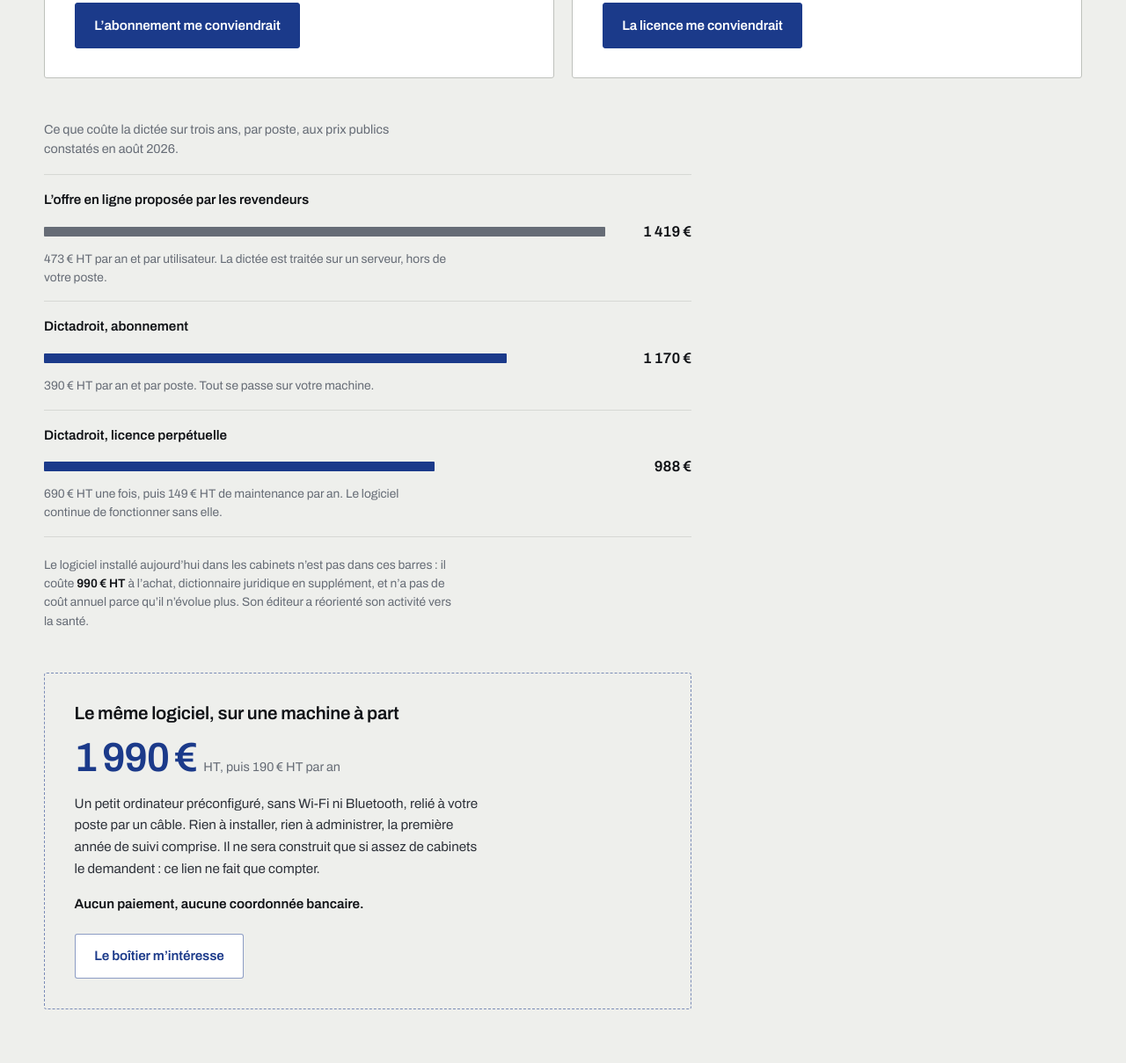
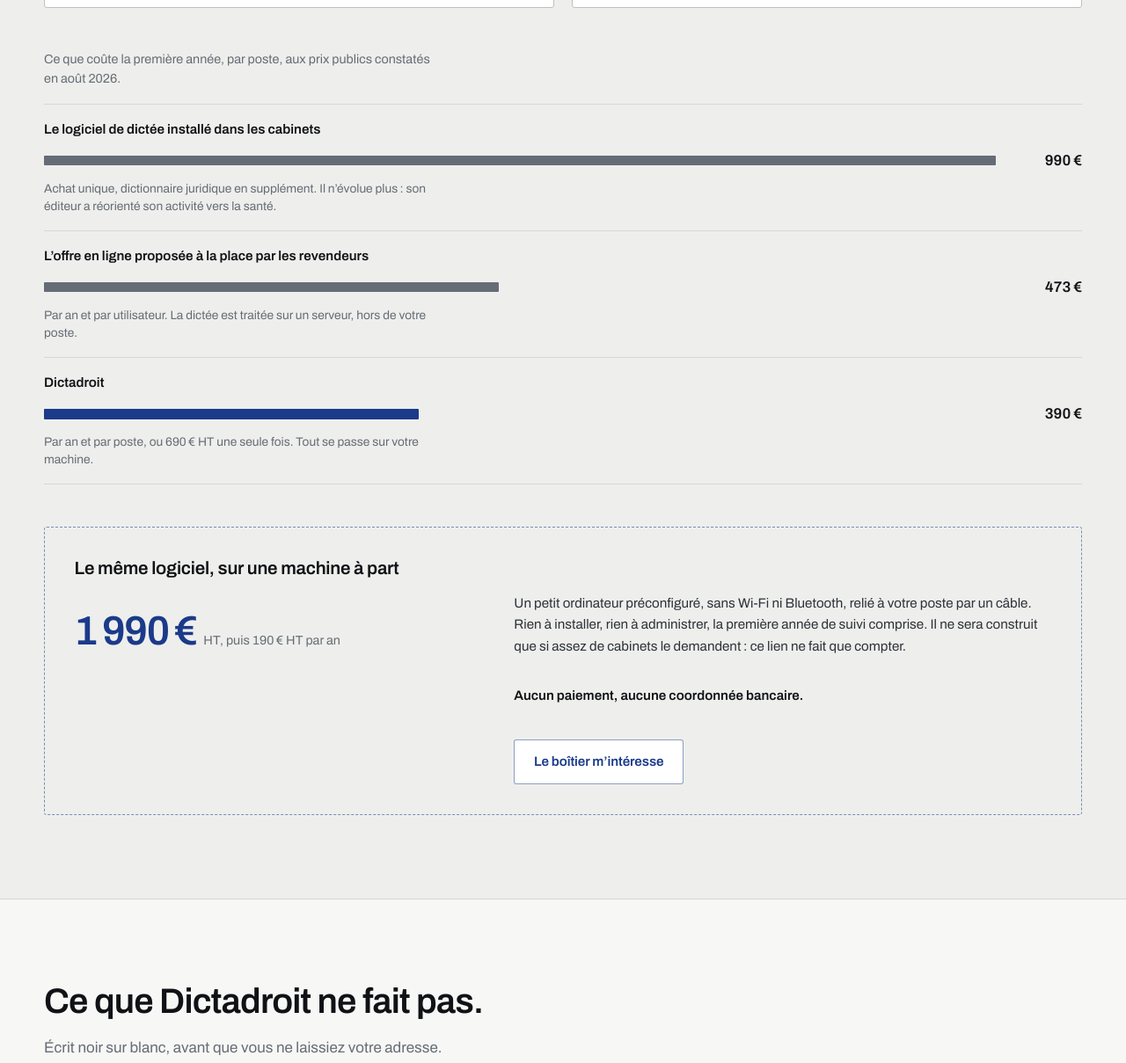
Before and after one commit to sigreturn-labs/dictadroit.fr, a plain HTML site: page index.html in a window 1280 px wide. Shown: the part 3266-4475 px from the top of the page at 88% size. Drawn offline with Linux system fonts and the light colour scheme.

Commit message:
theme sombre non eblouissant, comparatif direct, alignement plein cadre ou centre

```diff
--- a/dictadroit.css
+++ b/dictadroit.css
@@ -125,11 +125,16 @@
     --accent-vif:170 194 250;
     --sur-accent: 15  17  20;
 
-    --inv-fond:     247 247 245;
-    --inv-texte:     16  18  22;
-    --inv-sourdine: 102 108 118;
-    --inv-accent:    27  58 138;
-    --inv-filet:    214 216 212;
+    /* 🔴 De nuit, le bloc inversé ne repasse PAS au papier. Une bande claire
+       en pleine largeur au milieu d'une page sombre éblouit : on lit ce site
+       le soir, au cabinet, et le rythme de la page ne vaut pas une brûlure.
+       Il devient la surface la plus HAUTE du thème sombre, la feuille : le
+       bloc reste distinct de son voisinage, sans flash. */
+    --inv-fond:      34  39  46;
+    --inv-texte:    237 238 234;
+    --inv-sourdine: 154 161 172;
+    --inv-accent:   138 169 240;
+    --inv-filet:     62  69  80;
 
     /* de nuit, une ombre noire sur une page noire ne se voit pas : la feuille
        flotte alors par une LUMIÈRE d'un pixel, pas par une ombre. */
@@ -152,11 +157,11 @@
   --accent-vif:170 194 250;
   --sur-accent: 15  17  20;
 
-  --inv-fond:     247 247 245;
-  --inv-texte:     16  18  22;
-  --inv-sourdine: 102 108 118;
-  --inv-accent:    27  58 138;
-  --inv-filet:    214 216 212;
+  --inv-fond:      34  39  46;
+  --inv-texte:    237 238 234;
+  --inv-sourdine: 154 161 172;
+  --inv-accent:   138 169 240;
+  --inv-filet:     62  69  80;
 
   --ombre-feuille: 0 0 0 1px rgb(255 255 255 / .07),
                    0 18px 40px -20px rgb(0 0 0 / .9);
@@ -236,6 +241,15 @@
    d'atterrissage fabriquée : les H1 et H2 portent leur poids tout seuls. */
 
 .page { width: min(100% - 2.5rem, 1180px); margin-inline: auto; }
+
+/* 🔴 LA REGLE D'ALIGNEMENT. Un bloc occupe TOUT le cadre, ou il est CENTRE.
+   Jamais aligne a gauche avec du vide a droite : le vide se lit comme un
+   oubli, pas comme une intention. `.colonne` est la forme centree ; ce qu'elle
+   contient reste ferre a gauche, c'est le BLOC qui se centre, pas le texte. */
+.colonne { max-width: 46rem; margin-inline: auto; }
+.colonne > .tete-section,
+.colonne > .dire-suite,
+.colonne > .legende-demo { max-width: none; }
 @media (min-width: 60rem) { .page { width: min(100% - 5rem, 1180px); } }
 
 .section { padding-block: clamp(3.25rem, 1.6rem + 5.4vw, 6.5rem); }
@@ -656,7 +670,9 @@
    Le logiciel installe aujourd'hui n'y figure pas : il n'a pas de cout annuel,
    et l'inclure demanderait de comparer un achat unique a des loyers. Le dire
    en note coute moins cher en credibilite que de le faire entrer de force. */
-.comparatif { margin: clamp(2rem, 1rem + 2.5vw, 3rem) 0 0; max-width: 46rem; }
+/* Plein cadre : une barre plus longue se lit mieux, et le comparatif
+   partage alors ses deux bords avec les cartes de tarif juste au-dessus. */
+.comparatif { margin: clamp(2rem, 1rem + 2.5vw, 3rem) 0 0; }
 .comparatif figcaption {
   font-size: 0.9rem; line-height: 1.5; color: rgb(var(--sourdine));
   margin-bottom: 1.1rem; max-width: 54ch;
@@ -708,10 +724,23 @@
   border: 1px dashed rgb(var(--accent) / .55);
   border-radius: var(--rayon);
   padding: clamp(1.4rem, 0.9rem + 1.6vw, 2.1rem);
-  max-width: 46rem;
 }
 .boitier h3 { margin-bottom: 0.9rem; }
-.boitier-corps p { font-size: 0.95rem; max-width: 54ch; }
+/* Plein cadre, mais coupé en deux à l'intérieur : un encart large dont le
+   texte s'arrête au tiers rouvrirait le vide à droite qu'on vient de fermer. */
+@media (min-width: 48rem) {
+  .boitier-corps {
+    display: grid; grid-template-columns: minmax(0, 0.85fr) minmax(0, 1.15fr);
+    gap: 1rem 3rem; align-items: start;
+  }
+  /* Le prix tient toute la hauteur de sa colonne, le reste s'empile dans
+     l'autre. Sinon le bouton s'etire sur une demi-page et deux vides
+     s'ouvrent : c'est exactement ce que faisait la version precedente. */
+  .boitier-corps .montant { grid-column: 1; grid-row: 1 / -1; margin: 0; align-self: center; }
+  .boitier-corps > :not(.montant) { grid-column: 2; }
+  .boitier-corps .bouton { justify-self: start; }
+}
+.boitier-corps p { font-size: 0.95rem; max-width: none; }
 .montant--bleu .nombre { color: rgb(var(--accent)); }
 .montant--bleu { margin-bottom: 1rem; }
 .boitier-garde { color: rgb(var(--texte)); }
@@ -770,9 +799,12 @@
 
 /* ─────────────────────────────────────────────────────── 12. auteur ─── */
 
-.auteur-rang { display: grid; gap: clamp(1.75rem, 1rem + 3vw, 3.5rem); align-items: start; }
-@media (min-width: 64rem) {
-  .auteur-rang { grid-template-columns: 1fr 1fr; gap: 4.5rem; }
+.auteur-rang { display: grid; gap: 1.75rem; align-items: start; }
+/* Le portrait n'a pas besoin d'une demi-page : agrandi a la taille de sa
+   colonne il ecrasait le texte, et le bloc devenait laid. Une vignette collee
+   au texte, dans une colonne centree : c'est un visage, pas une affiche. */
+@media (min-width: 40rem) {
+  .auteur-rang { grid-template-columns: 13rem minmax(0, 1fr); gap: 2.5rem; }
 }
 /* Le portrait : un médaillon, comme sur le site de l'éditeur.
    LE POINT QUI COMPTE : la surface et son filet SUIVENT le thème. Ce sont
@@ -791,9 +823,7 @@
    et quatre équerres autour d'un cercle en feraient un second. */
 .portrait {
   position: relative;
-  /* Il remplit sa colonne : sur un marche ou l'editeur solo inconnu est le
-     risque principal, le visage EST un argument, pas une vignette. */
-  width: min(100%, 25rem);
+  width: min(100%, 13rem);
   aspect-ratio: 1 / 1;
   border-radius: 50%;
   overflow: hidden;
@@ -814,9 +844,7 @@
   border: 1px solid rgb(var(--filet-net));
   border-radius: var(--rayon);
   padding: clamp(1.5rem, 0.8rem + 3vw, 3.5rem);
-  /* Aligné à gauche comme tout le reste. C'était le SEUL bloc centré du corps,
-     et son axe ne tombait sur celui d'aucune autre section. */
-  max-width: 46rem;
+  max-width: 46rem; margin-inline: auto;
 }
 .formulaire { margin-top: 0.5rem; }
 .champ { margin-bottom: 1.5rem; }
@@ -938,7 +966,7 @@
   border: 1px solid rgb(var(--filet-net));
   border-radius: var(--rayon);
   padding: clamp(1.6rem, 0.9rem + 3vw, 3.5rem);
-  max-width: 46rem;
+  max-width: 46rem; margin-inline: auto;
 }
 .feuillet-cadre h1 { margin-bottom: 1.2rem; }
 .feuillet-cadre .actions { margin-top: 2rem; }
--- a/index.html
+++ b/index.html
@@ -72,7 +72,7 @@
 <link rel="preload" href="polices/archivo-600-latin.woff2" as="font" type="font/woff2" crossorigin>
 <link rel="preload" href="polices/garamond-latin.woff2" as="font" type="font/woff2" crossorigin>
 <link rel="preload" href="polices/courier-latin.woff2" as="font" type="font/woff2" crossorigin>
-<link rel="stylesheet" href="dictadroit.css?v=eb515b6f">
+<link rel="stylesheet" href="dictadroit.css?v=6fe36a74">
 </head>
 <body>
 
@@ -228,6 +228,7 @@
   <!-- ═════════════════════════════════════════ ce que fait la v1 ═══ -->
   <section class="section preuves" id="demonstration">
     <div class="page">
+      <div class="colonne">
       <div class="tete-section">
         <h2>Vous ne changez pas de logiciel&#8239;: le texte arrive là où votre curseur
           clignote.</h2>
@@ -252,6 +253,7 @@
 
       <p class="legende-demo">Vos conclusions, vos actes, vos courriers. Et vos notes
         d’audience, dictées à chaud en sortant de la salle.</p>
+      </div>
     </div>
   </section>
 
@@ -311,41 +313,37 @@
            pas la même place, les pistes n'ont plus la même longueur et les
            barres ne sont plus comparables entre elles. -->
       <figure class="comparatif">
-        <figcaption>Ce que coûte la dictée sur trois ans, par poste, aux prix publics
-          constatés en août&#160;2026.</figcaption>
+        <figcaption>Ce que coûte la première année, par poste, aux prix publics constatés
+          en août&#160;2026.</figcaption>
         <ul>
           <li class="comparatif-ligne">
-            <p class="comparatif-nom">L’offre en ligne proposée par les revendeurs</p>
+            <p class="comparatif-nom">Le logiciel de dictée installé dans les cabinets</p>
             <div class="comparatif-mesure">
               <div class="comparatif-piste" aria-hidden="true"><span style="--part: 100%"></span></div>
-              <p class="comparatif-prix">1&#8239;419&#8239;€</p>
+              <p class="comparatif-prix">990&#8239;€</p>
             </div>
-            <p class="comparatif-glose">473&#8239;€ HT par an et par utilisateur. La dictée est
-              traitée sur un serveur, hors de votre poste.</p>
+            <p class="comparatif-glose">Achat unique, dictionnaire juridique en supplément.
+              Il n’évolue plus&#8239;: son éditeur a réorienté son activité vers la santé.</p>
+          </li>
+          <li class="comparatif-ligne">
+            <p class="comparatif-nom">L’offre en ligne proposée à la place par les revendeurs</p>
+            <div class="comparatif-mesure">
+              <div class="comparatif-piste" aria-hidden="true"><span style="--part: 47.8%"></span></div>
+              <p class="comparatif-prix">473&#8239;€</p>
+            </div>
+            <p class="comparatif-glose">Par an et par utilisateur. La dictée est traitée sur un
+              serveur, hors de votre poste.</p>
           </li>
           <li class="comparatif-ligne comparatif-ligne--nous">
-            <p class="comparatif-nom">Dictadroit, abonnement</p>
+            <p class="comparatif-nom">Dictadroit</p>
             <div class="comparatif-mesure">
-              <div class="comparatif-piste" aria-hidden="true"><span style="--part: 82.5%"></span></div>
-              <p class="comparatif-prix">1&#8239;170&#8239;€</p>
+              <div class="comparatif-piste" aria-hidden="true"><span style="--part: 39.4%"></span></div>
+              <p class="comparatif-prix">390&#8239;€</p>
             </div>
-            <p class="comparatif-glose">390&#8239;€ HT par an et par poste. Tout se passe sur
-              votre machine.</p>
-          </li>
-          <li class="comparatif-ligne comparatif-ligne--nous">
-            <p class="comparatif-nom">Dictadroit, licence perpétuelle</p>
-            <div class="comparatif-mesure">
-              <div class="comparatif-piste" aria-hidden="true"><span style="--part: 69.6%"></span></div>
-              <p class="comparatif-prix">988&#8239;€</p>
-            </div>
-            <p class="comparatif-glose">690&#8239;€ HT une fois, puis 149&#8239;€ HT de
-              maintenance par an. Le logiciel continue de fonctionner sans elle.</p>
+            <p class="comparatif-glose">Par an et par poste, ou 690&#8239;€ HT une seule fois.
+              Tout se passe sur votre machine.</p>
           </li>
         </ul>
-        <p class="comparatif-note">Le logiciel installé aujourd’hui dans les cabinets n’est pas
-          dans ces barres&#8239;: il coûte <b>990&#8239;€ HT</b> à l’achat, dictionnaire juridique
-          en supplément, et n’a pas de coût annuel parce qu’il n’évolue plus. Son éditeur a
-          réorienté son activité vers la santé.</p>
       </figure>
 
       <!-- ─── porte du boîtier : test de demande, aucun paiement ─── -->
@@ -411,7 +409,8 @@
 
   <!-- ══════════════════════════════════════════════════════════ auteur ═══ -->
   <section class="section auteur" id="auteur">
-    <div class="page auteur-rang">
+    <div class="page">
+      <div class="colonne auteur-rang">
       <div class="auteur-portrait">
         <!-- Le portrait de l’auteur, servi depuis ce domaine comme tout le
              reste : aucune requête vers un tiers, aucune image de banque.
@@ -438,6 +437,7 @@
           faire remonter vos textes vers un serveur pour les monétiser un jour. Quand vous
           écrirez, vous aurez la personne qui écrit le code&#8239;:
           <a class="lien" href="mailto:contact@sigreturn.com">contact@sigreturn.com</a>.</p>
+      </div>
       </div>
     </div>
   </section>
```
Also changed, not shown: mentions-legales.html (+1 -1 lines), merci.html (+1 -1 lines).
